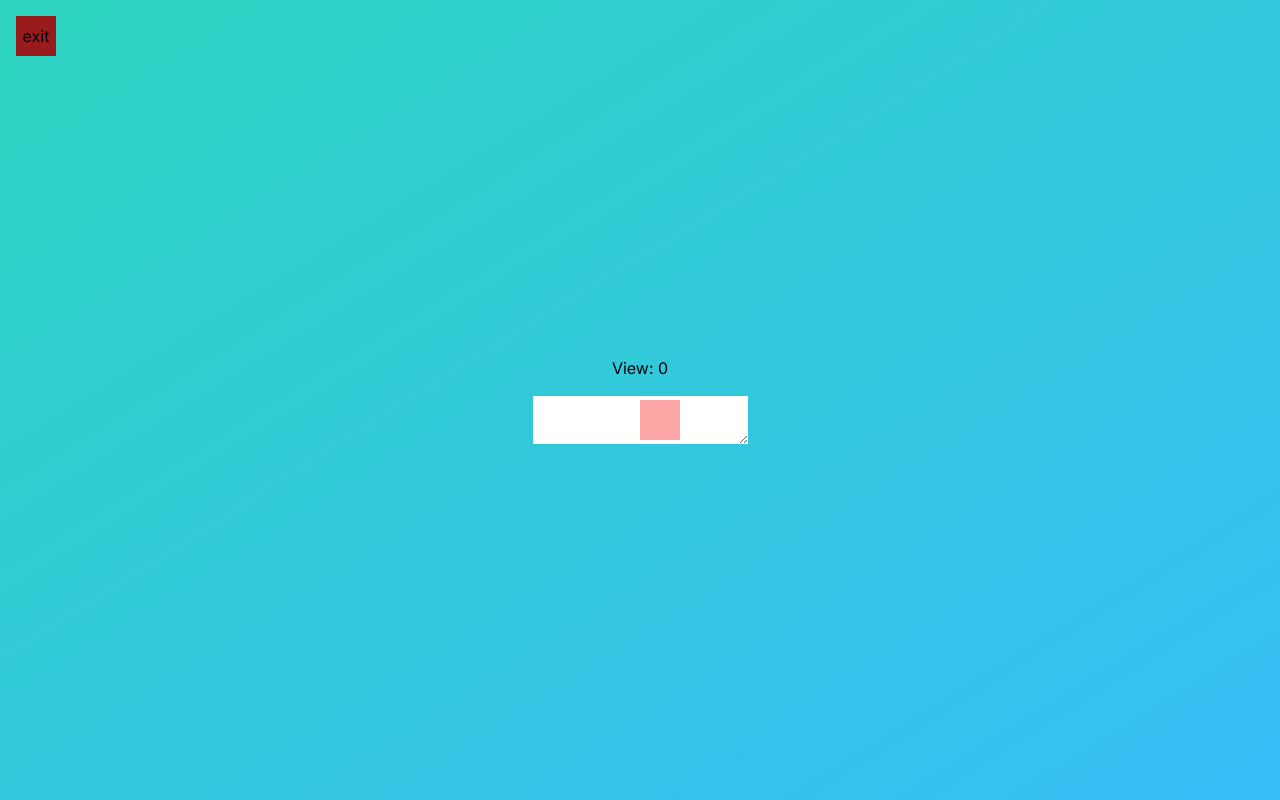
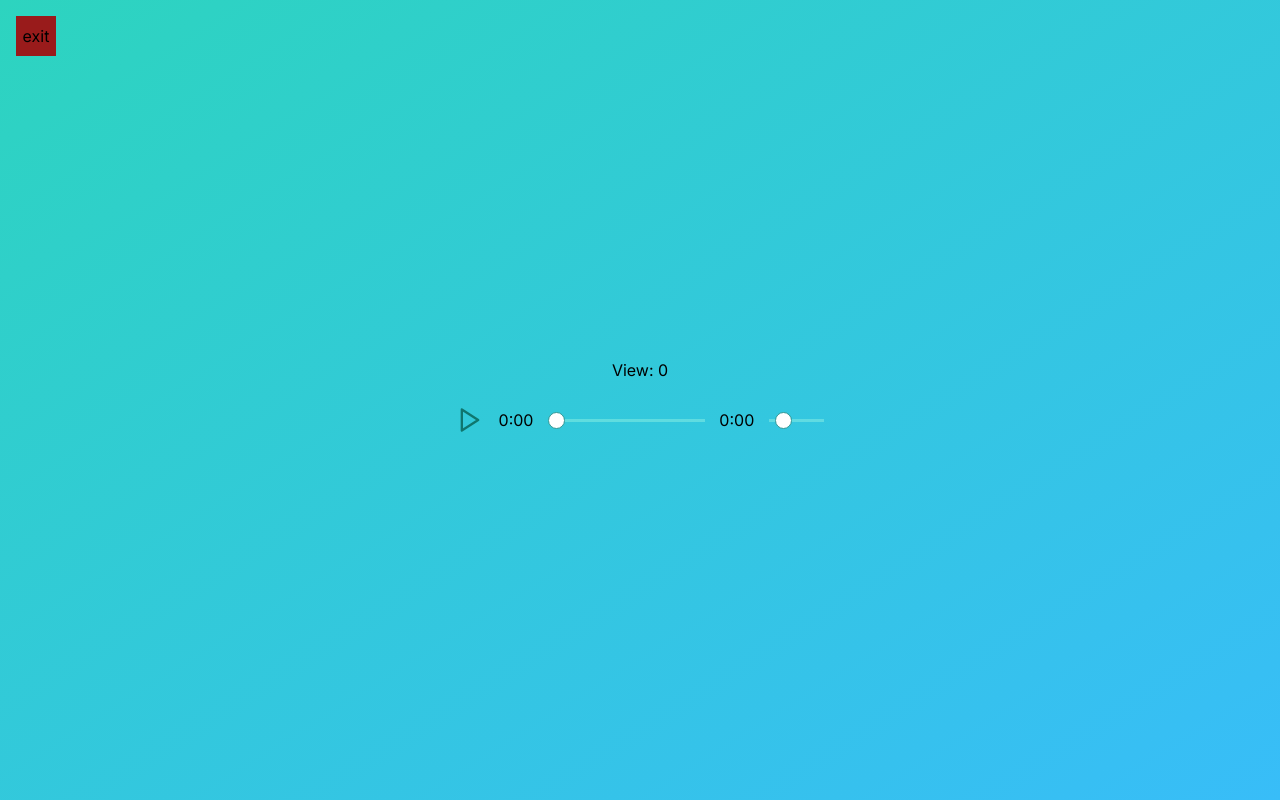
Before and after one commit to FalejevV/mobilebrowsertest, a Next.js app: page / in a window 1280 px wide. Both pictures are taken after a click on the button "SHOW". Built offline with nearby package versions, Linux system fonts and the light colour scheme.

Commit message:
feat: audio player

```diff
--- a/src/app/globals.css
+++ b/src/app/globals.css
@@ -30,3 +30,116 @@ body {
   -ms-overflow-style: none;
   scrollbar-width: none;
 }
+
+.audio-player input[type="range"] {
+  position: relative;
+  -webkit-appearance: none;
+  width: 15%;
+  padding: 0;
+  height: 19px;
+  float: left;
+  outline: none;
+  background-color: transparent;
+}
+
+.audio-player--volume input[type="range"] {
+  max-width: 100px;
+  min-width: 50px;
+}
+.audio-player input[type="range"]::-webkit-slider-runnable-track {
+  width: 100%;
+  height: 3px;
+  cursor: pointer;
+  background: #99f6e36e;
+}
+
+.audio-player input[type="range"]::before {
+  position: absolute;
+  content: "";
+  top: 8px;
+  left: 0;
+  width: var(--seek-before-width);
+  height: 3px;
+  background-color: #319795;
+  cursor: pointer;
+}
+
+.audio-player input[type="range"]::-webkit-slider-thumb {
+  position: relative;
+  -webkit-appearance: none;
+  box-sizing: content-box;
+  border: 1px solid #319795;
+  height: 15px;
+  width: 15px;
+  border-radius: 50%;
+  background-color: #fff;
+  cursor: pointer;
+  margin: -7px 0 0 0;
+}
+
+.audio-player input[type="range"]:active::-webkit-slider-thumb {
+  transform: scale(1.2);
+  background: #319795;
+  border: 1px solid white;
+}
+
+.audio-player input[type="range"]::-moz-range-track {
+  width: 100%;
+  height: 4px;
+  cursor: pointer;
+  background: #99f6e36e;
+}
+
+.audio-player input[type="range"]::-moz-range-progress {
+  background-color: #319795;
+}
+
+.audio-player input[type="range"]::-moz-focus-outer {
+  border: 0;
+}
+
+.audio-player input[type="range"]::-moz-range-thumb {
+  box-sizing: content-box;
+  border: 1px solid #319795;
+  height: 15px;
+  width: 15px;
+  border-radius: 50%;
+  background-color: #fff;
+  cursor: pointer;
+}
+
+.audio-player input[type="range"]:active::-moz-range-thumb {
+  transform: scale(1.2);
+  background: #319795;
+  border: 1px solid white;
+}
+
+.audio-player input[type="range"]::-ms-track {
+  width: 100%;
+  height: 3px;
+  cursor: pointer;
+  background: transparent;
+  border: solid transparent;
+  color: transparent;
+}
+
+.audio-player input[type="range"]::-ms-fill-lower {
+  background-color: #319795;
+}
+
+.audio-player input[type="range"]::-ms-fill-upper {
+  background: #99f6e4;
+}
+.audio-player input[type="range"]::-ms-thumb {
+  box-sizing: content-box;
+  border: 1px solid #319795;
+  height: 15px;
+  width: 15px;
+  border-radius: 50%;
+  background-color: #fff;
+  cursor: pointer;
+}
+.audio-player input[type="range"]:active::-ms-thumb {
+  transform: scale(1.2);
+  background: #319795;
+}
--- /dev/null
+++ b/src/components/audio-player/helper-functions.ts
@@ -0,0 +1,6 @@
+export function calculateTime(secs: number) {
+  const minutes = Math.floor(secs / 60);
+  const seconds = Math.floor(secs % 60);
+  const returnedSeconds = seconds < 10 ? `0${seconds}` : `${seconds}`;
+  return `${minutes}:${returnedSeconds}`;
+}
--- /dev/null
+++ b/src/components/audio-player/index.tsx
@@ -0,0 +1,105 @@
+import { memo, useEffect, useRef, useState } from "react";
+import { LuPlay } from "react-icons/lu";
+import { LuPause } from "react-icons/lu";
+import { calculateTime } from "./helper-functions";
+function AudioPlayer() {
+  const [isPlaying, setIsPlaying] = useState(false);
+  const [volume, setVolume] = useState(15);
+  const audioRef = useRef(null);
+  const [audioData, setAudioData] = useState({
+    currentTime: 0,
+    duration: 0,
+  });
+
+  function setDuration(e: React.SyntheticEvent<HTMLAudioElement, Event>) {
+    let target = e.target as HTMLAudioElement;
+    setAudioData((prev) => {
+      return {
+        ...prev,
+        duration: target.duration,
+      };
+    });
+  }
+
+  useEffect(() => {
+    if (audioRef.current) {
+      let audioElement = audioRef.current as HTMLAudioElement;
+      if (isPlaying) audioElement.play();
+      if (!isPlaying) audioElement.pause();
+    }
+  }, [isPlaying]);
+
+  function updatePlayTime(e: React.SyntheticEvent<HTMLAudioElement, Event>) {
+    let target = e.target as HTMLAudioElement;
+    setAudioData((prev) => ({
+      ...prev,
+      currentTime: target.currentTime,
+    }));
+    target.style.setProperty(
+      "--seek-before-width",
+      `${(audioData.currentTime / audioData.duration) * 100}%`
+    );
+  }
+
+  function changePlayTime(e: React.ChangeEvent<HTMLInputElement>) {
+    setAudioData((prev) => ({
+      ...prev,
+      currentTime: Number(e.target.value),
+    }));
+    if (audioRef.current) {
+      let audioElement = audioRef.current as HTMLAudioElement;
+      audioElement.currentTime = Number(e.target.value);
+    }
+  }
+
+  function volumeChange(e: React.ChangeEvent<HTMLInputElement>) {
+    setVolume(Number(e.target.value));
+    if (audioRef.current) {
+      let audioElement = audioRef.current as HTMLAudioElement;
+      audioElement.volume = Number(e.target.value) / 100;
+    }
+  }
+
+  return (
+    <div className="w-full flex items-center gap-2 audio-player p-2">
+      <audio
+        onTimeUpdate={updatePlayTime}
+        onLoadedMetadata={setDuration}
+        ref={audioRef}
+        src={"/Rock.mp3"}
+        preload="metadata"
+      />
+      <button onClick={() => setIsPlaying((prev) => !prev)}>
+        {isPlaying ? (
+          <LuPause className="w-7 h-7 stroke-teal-700" />
+        ) : (
+          <LuPlay className="w-7 h-7 stroke-teal-700" />
+        )}
+      </button>
+      <p className="w-12 text-center select-none">
+        {calculateTime(audioData.currentTime)}
+      </p>
+      <input
+        min={0}
+        max={Math.floor(audioData.duration)}
+        value={audioData.currentTime}
+        onChange={changePlayTime}
+        type="range"
+        className="audio-player appearance-none flex-auto"
+      />
+      <p className="w-12 text-center select-none">
+        {calculateTime(audioData.duration)}
+      </p>
+      <input
+        min={0}
+        max={100}
+        value={volume}
+        onChange={volumeChange}
+        type="range"
+        className="audio-player audio-player--volume appearance-none"
+      />
+    </div>
+  );
+}
+
+export default memo(AudioPlayer);
--- a/src/components/empty-view/index.tsx
+++ b/src/components/empty-view/index.tsx
@@ -5,6 +5,7 @@ import ViewWrapper from "../view-wrapper";
 import HorizontalChildWrap from "../horizontal-scroll-wrap/horizontal-child-wrap";
 import { memo, useEffect } from "react";
 import useInViewHorizontal from "../horizontal-in-view-hook";
+import AudioPlayer from "../audio-player";
 
 const colorNames = [
   "red",
@@ -44,9 +45,9 @@ function EmptyView({ index }: { index: number }) {
       >
         <HorizontalScrollWrap>
           <HorizontalChildWrap>
-            <div className="w-full h-full flex items-center justify-center text-black flex-col gap-4">
+            <div className="w-full h-full flex items-center justify-center text-black flex-col gap-4 max-w-sm mx-auto">
               View: {index}
-              <textarea></textarea>
+              <AudioPlayer />
             </div>
           </HorizontalChildWrap>
         </HorizontalScrollWrap>
--- a/src/components/horizontal-scroll-wrap/index.tsx
+++ b/src/components/horizontal-scroll-wrap/index.tsx
@@ -10,7 +10,7 @@ export default function HorizontalScrollWrap({
 }) {
   return (
     <ViewWrapper>
-      <div className="pointer-events-none z-[100] absolute left-1/2 top-1/2 h-10 w-10 bg-red-300" />
+      <div className="pointer-events-none z-[100] absolute left-1/2 top-1/2 h-10 w-10 " />
       <div
         className={`no-scrollbar relative flex h-dvh w-screen gap-5 overflow-y-visible overflow-x-scroll`}
       >
```
Also changed, not shown: 1 other file (tests, documents, lock files or other folders).
